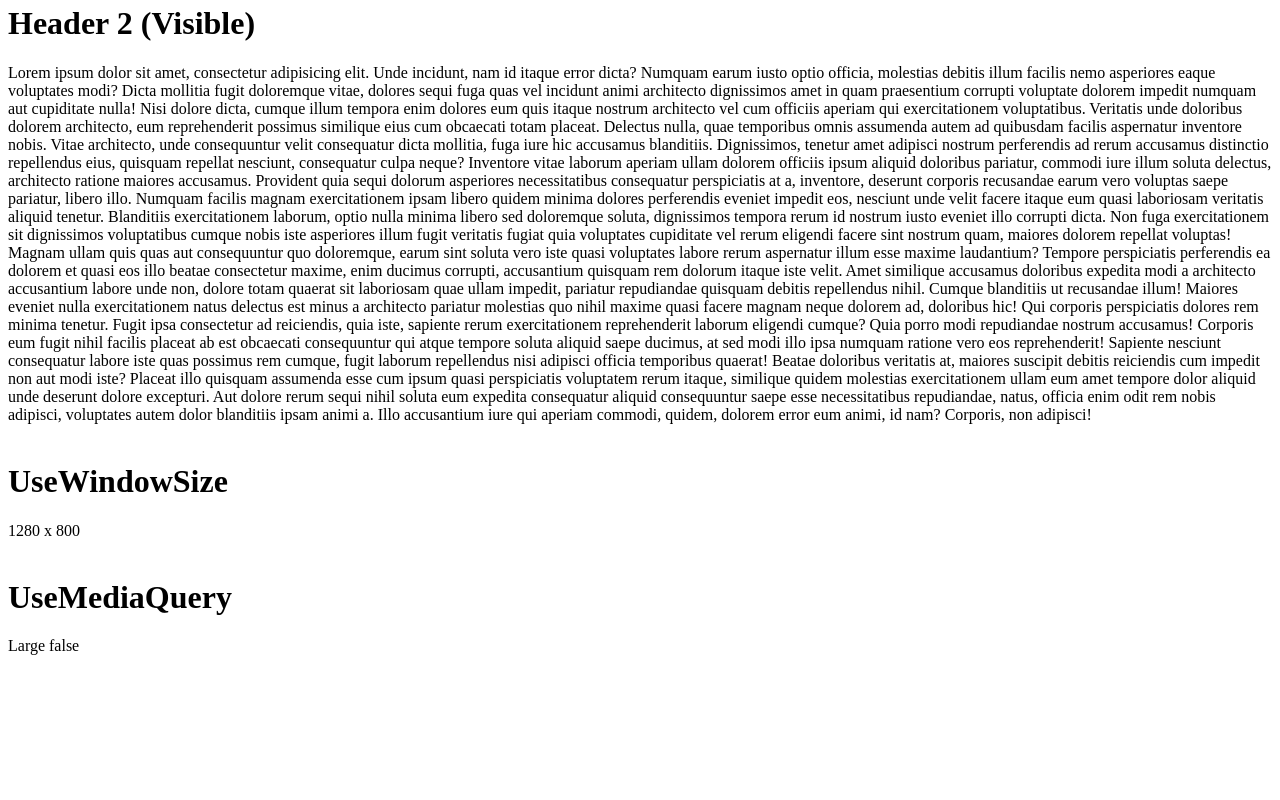
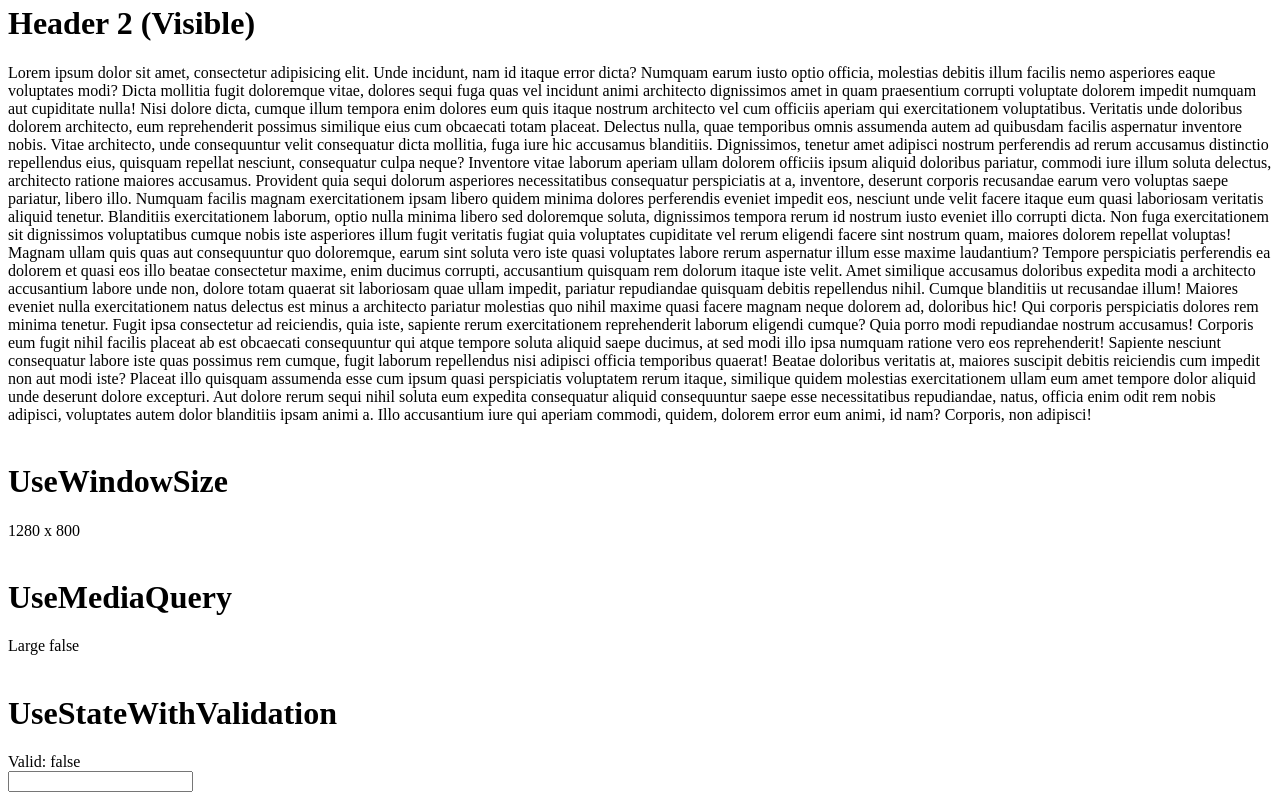
Before and after one commit to dongseup/react_custom_hooks_in_project, a React (Create React App) app: page / in a window 1280 px wide. Shown: the part 2040-2840 px from the top of the page. Before the commit the page ends 2703 px from the top, so only its background shows below. Built offline with nearby package versions, Linux system fonts and the light colour scheme; no server answers.

Commit message:
useStateWithValidation

```diff
--- a/src/App.js
+++ b/src/App.js
@@ -13,6 +13,7 @@ import UseEventListener from './hooks/useEventListener';
 import UseOnScreen from './hooks/useOnScreen';
 import UseWindowSize from './hooks/useWindowSize';
 import UseMediaQuery from './hooks/useMediaQuery';
+import UseStateWithValidation from './hooks/useStateWithValidation';
 
 function App() {
     return (
@@ -62,6 +63,9 @@ function App() {
             <br />
             <h1>UseMediaQuery</h1>
             <UseMediaQuery />
+            <br />
+            <h1>UseStateWithValidation</h1>
+            <UseStateWithValidation />
         </>
     );
 }
--- /dev/null
+++ b/src/hooks/useStateWithValidation/index.js
@@ -0,0 +1,19 @@
+import useStateWithValidation from './useStateWithValidation';
+
+export default function StateWithValidationComponent() {
+    const [username, setUsername, isValid] = useStateWithValidation(
+        name => name.length > 5,
+        ''
+    );
+
+    return (
+        <>
+            <div>Valid: {isValid.toString()}</div>
+            <input
+                type="text"
+                value={username}
+                onChange={e => setUsername(e.target.value)}
+            />
+        </>
+    );
+}
--- /dev/null
+++ b/src/hooks/useStateWithValidation/useStateWithValidation.js
@@ -0,0 +1,20 @@
+import { useState, useCallback } from 'react';
+
+export default function useStateWithValidation(validationFunc, initialValue) {
+    const [state, setState] = useState(initialValue);
+    const [isValid, setIsValid] = useState(() => validationFunc(state));
+
+    const onChange = useCallback(
+        nextState => {
+            const value =
+                typeof nextState === 'function' ? nextState(state) : nextState;
+
+            setState(value);
+            setIsValid(validationFunc(value));
+        },
+        // eslint-disable-next-line react-hooks/exhaustive-deps
+        [validationFunc]
+    );
+
+    return [state, onChange, isValid];
+}
```
